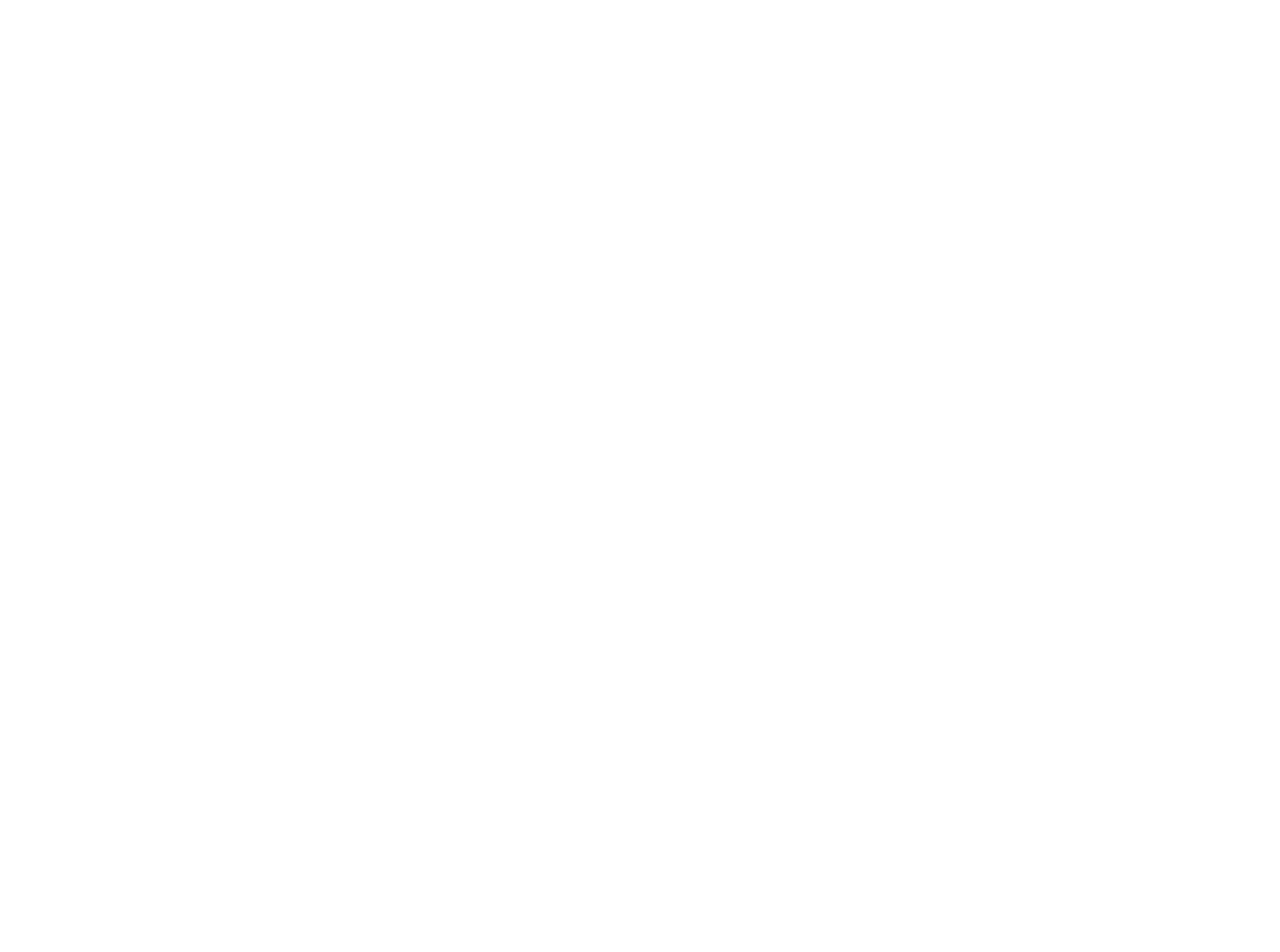
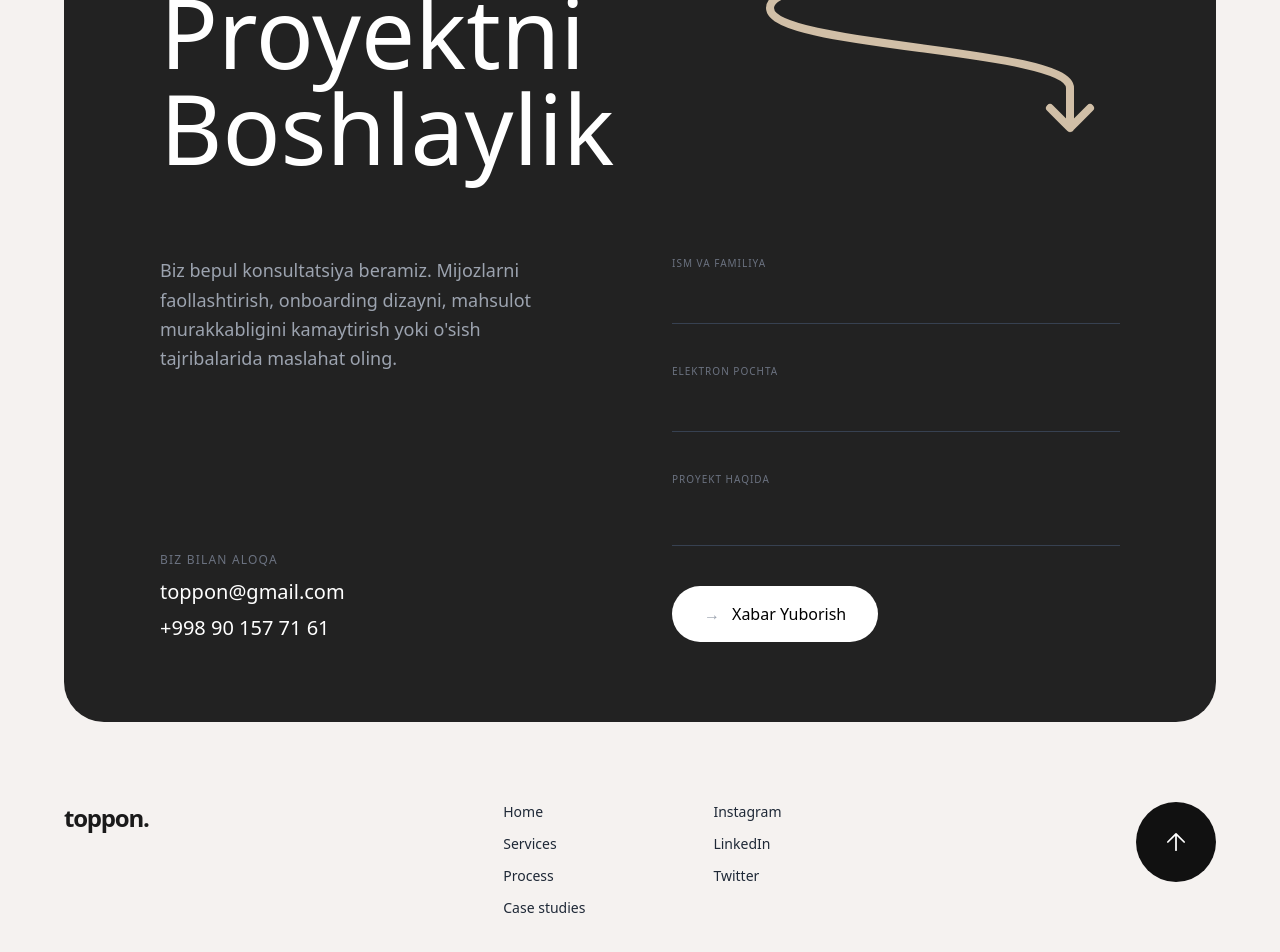
Before and after one commit to the-ict/qoshiq, a React (Create React App) app: page / in a window 1280 px wide. Shown: the part 4923-5875 px from the top of the page. Before the commit the page ends 4691 px from the top, so only its background shows below. Built offline with nearby package versions, Linux system fonts and the light colour scheme.

Commit message:
add: footer

```diff
--- /dev/null
+++ b/src/components/ContactSection.tsx
@@ -0,0 +1,89 @@
+const ContactSection = () => {
+  return (
+    <section className="bg-[#222222] mt-10 text-white py-20 px-8 md:px-16 lg:px-24 rounded-[40px] overflow-hidden">
+      <div className="max-w-7xl mx-auto">
+
+        {/* Header Area with Decorative SVG */}
+        <div className="relative mb-20">
+          <h2 className="text-6xl md:text-8xl font-medium leading-[0.9] max-w-2xl">
+            Birgalikda Proyektni Boshlaylik
+          </h2>
+
+          {/* Decorative Path & Icons */}
+          <div className="absolute top-0 right-0 hidden lg:block">
+            <svg width="400" height="300" viewBox="0 0 400 300" fill="none">
+              <path
+                d="M350 10 C 350 80, 50 80, 50 120 C 50 160, 350 160, 350 200 L 350 240 L 330 220 M 350 240 L 370 220"
+                stroke="#d1bfa7"
+                strokeWidth="8"
+                strokeLinecap="round"
+                strokeLinejoin="round"
+              />
+            </svg>
+          </div>
+        </div>
+
+        <div className="grid grid-cols-1 md:grid-cols-2 gap-16">
+          {/* Left Side: Info */}
+          <div className="flex flex-col justify-between">
+            <p className="text-gray-400 text-lg max-w-sm leading-relaxed">
+              Biz bepul konsultatsiya beramiz. Mijozlarni faollashtirish,
+              onboarding dizayni, mahsulot murakkabligini kamaytirish
+              yoki o'sish tajribalarida maslahat oling.
+            </p>
+
+            <div className="mt-12 space-y-2">
+              <span className="text-xs uppercase tracking-widest text-gray-500">Biz bilan Aloqa</span>
+              <p className="text-xl font-medium">toppon@gmail.com</p>
+              <p className="text-xl font-medium">+998 90 157 71 61</p>
+            </div>
+          </div>
+
+          {/* Right Side: Form */}
+          <form className="space-y-10">
+            <div className="border-b border-gray-700 pb-2">
+              <label className="block text-[10px] uppercase tracking-widest text-gray-500 mb-1">
+                Ism va Familiya
+              </label>
+              <input
+                type="text"
+                className="bg-transparent w-full outline-none py-2 text-white placeholder-gray-800"
+              />
+            </div>
+
+            <div className="border-b border-gray-700 pb-2">
+              <label className="block text-[10px] uppercase tracking-widest text-gray-500 mb-1">
+                Elektron Pochta
+              </label>
+              <input
+                type="email"
+                className="bg-transparent w-full outline-none py-2 text-white placeholder-gray-800"
+              />
+            </div>
+
+            <div className="border-b border-gray-700 pb-2">
+              <label className="block text-[10px] uppercase tracking-widest text-gray-500 mb-1">
+                Proyekt Haqida
+              </label>
+              <textarea
+                rows={1}
+                className="bg-transparent w-full outline-none py-2 text-white placeholder-gray-800 resize-none"
+              />
+            </div>
+
+            <button
+              type="submit"
+              className="bg-white text-black px-8 py-4 rounded-full flex items-center gap-3 hover:bg-gray-200 transition-all font-medium group"
+            >
+              <span className="text-gray-400 group-hover:translate-x-1 transition-transform">→</span>
+              Xabar Yuborish
+            </button>
+          </form>
+
+        </div>
+      </div>
+    </section>
+  );
+};
+
+export default ContactSection;
--- /dev/null
+++ b/src/components/Footer.tsx
@@ -0,0 +1,57 @@
+import React from 'react';
+
+const Footer = () => {
+  const scrollToTop = () => {
+    window.scrollTo({ top: 0, behavior: 'smooth' });
+  };
+
+  return (
+    <footer className="w-full mt-10 pt-[40px] pb-[200px]">
+      <div className="flex flex-col md:flex-row justify-between items-start gap-12">
+
+        <div className="flex-shrink-0">
+          <span className="text-2xl font-bold text-[#1a1a1a] tracking-tighter">
+            toppon.
+          </span>
+        </div>
+
+        <div className="flex flex-col md:flex-row gap-16 md:gap-32">
+          <nav className="flex flex-col gap-3">
+            <a href="#" className="text-sm text-gray-800 hover:text-black transition-colors">Home</a>
+            <a href="#" className="text-sm text-gray-800 hover:text-black transition-colors">Services</a>
+            <a href="#" className="text-sm text-gray-800 hover:text-black transition-colors">Process</a>
+            <a href="#" className="text-sm text-gray-800 hover:text-black transition-colors">Case studies</a>
+          </nav>
+
+          <nav className="flex flex-col gap-3">
+            <a href="#" className="text-sm text-gray-800 hover:text-black transition-colors">Instagram</a>
+            <a href="#" className="text-sm text-gray-800 hover:text-black transition-colors">LinkedIn</a>
+            <a href="#" className="text-sm text-gray-800 hover:text-black transition-colors">Twitter</a>
+          </nav>
+        </div>
+
+        <button
+          onClick={scrollToTop}
+          className="bg-[#111111] text-white w-20 h-20 rounded-full flex items-center justify-center hover:scale-105 transition-transform shrink-0"
+          aria-label="Scroll to top"
+        >
+          <svg
+            width="28"
+            height="28"
+            viewBox="0 0 24 24"
+            fill="none"
+            stroke="currentColor"
+            strokeWidth="1.5"
+            strokeLinecap="round"
+            strokeLinejoin="round"
+          >
+            <path d="M12 19V5M5 12l7-7 7 7" />
+          </svg>
+        </button>
+
+      </div>
+    </footer>
+  );
+};
+
+export default Footer;
--- a/src/components/Projects.tsx
+++ b/src/components/Projects.tsx
@@ -51,7 +51,7 @@
                                     Bu odamlarning haqiqiy ehtiyojlarini chuqur o'rganish natijasida imkon topdi.
                                 </p>
                                 <p className="text-gray-700 text-md leading-relaxed">
-                                    KodHub Smart Meetings-ning tadqiqoti va dizaynida faol ishtirok etdi - bu Miro-da
+                                    Toppon Smart Meetings-ning tadqiqoti va dizaynida faol ishtirok etdi - bu Miro-da
                                     loyihalarda ishlash tajribasini yangi darajaga ko'tarish uchun mo'ljallangan yechim.
                                     Bu eng ko'p foydalanilayotgan xususiyat bo'lib, ko'plab yangi mijozlarni jalb qiladi
                                     va kompaniyaning o'sha yildagi eng muhim stavkasi edi.
--- a/src/pages/Home.tsx
+++ b/src/pages/Home.tsx
@@ -4,6 +4,8 @@
 import Menu from '../components/Menu';
 import HowItWorks from '../components/Process';
 import Projects from '../components/Projects';
+import ContactSection from '../components/ContactSection';
+import Footer from '../components/Footer';
 
 export default function Home() {
 
@@ -16,6 +18,8 @@
                 <Services />
                 <HowItWorks />
                 <Projects />
+                <ContactSection />
+                <Footer />
             </div>
         </div>
     );
```
